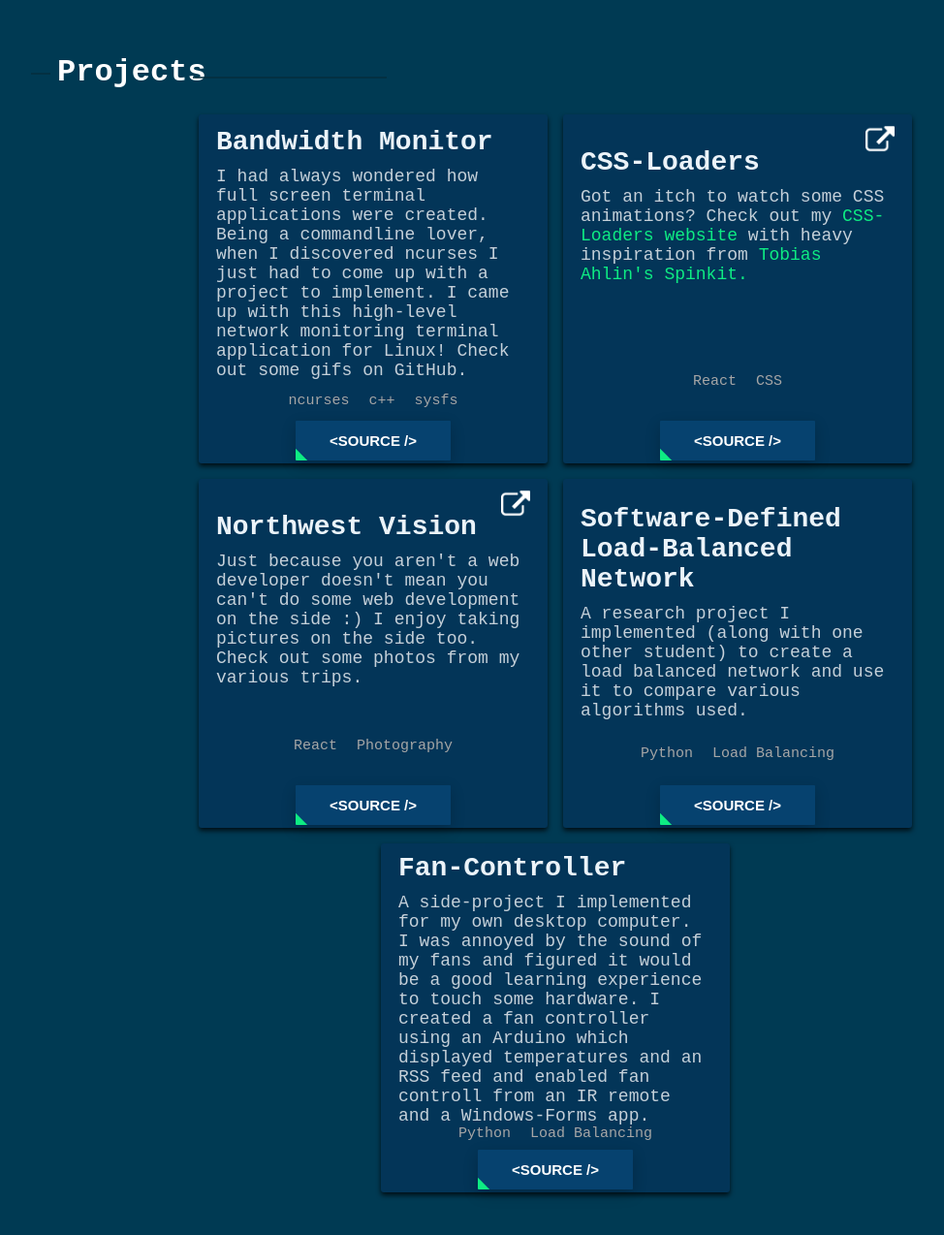
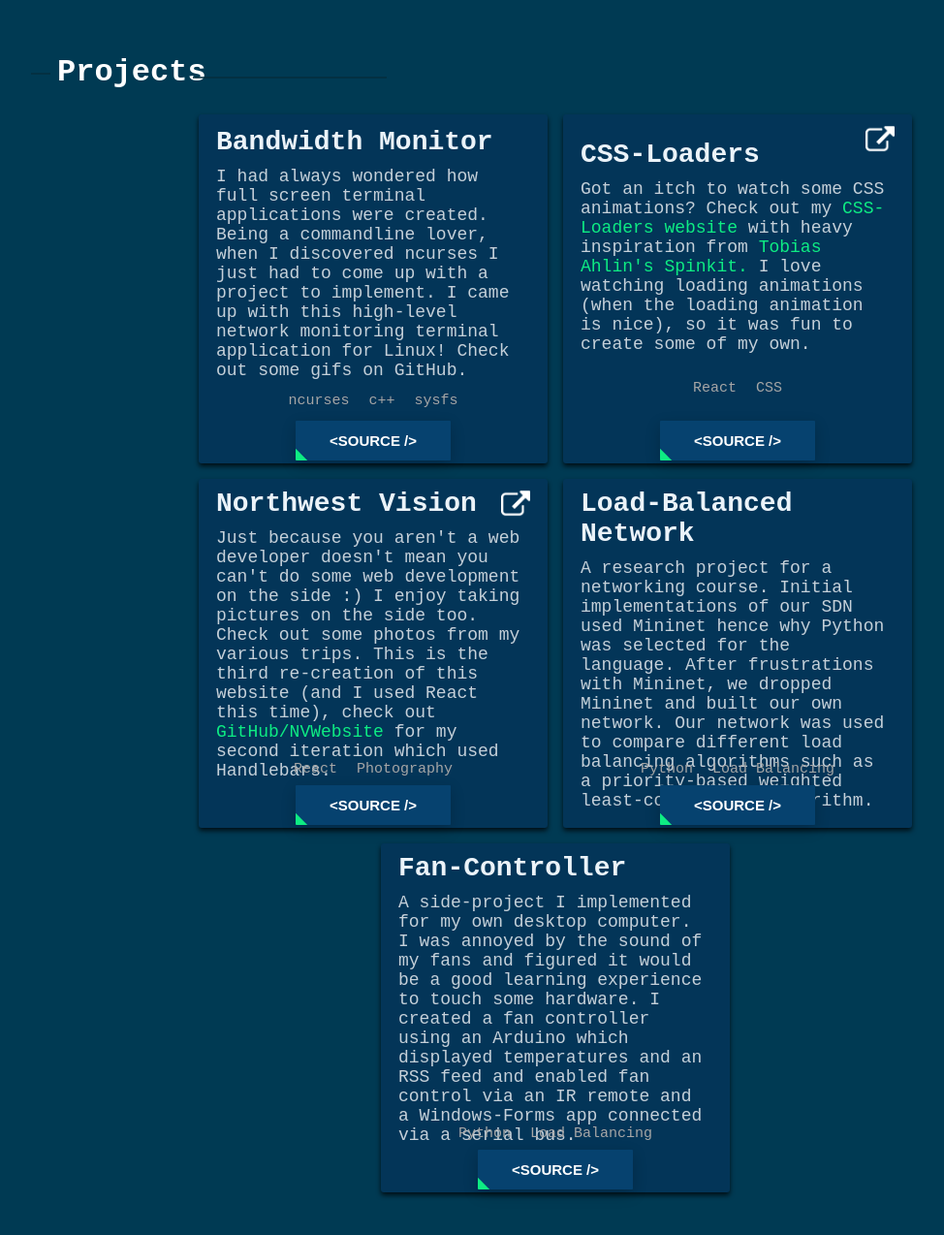
Before and after one commit to Stygain/personal-website, a React (Create React App) app: page / in a window 1280 px wide. Shown: the part 2990-4264 px from the top of the page at 97% size, without its empty margins (77-1051 px from the left). Built offline with nearby package versions, Linux system fonts and the light colour scheme.

Commit message:
More detail to project descriptions.

```diff
--- a/src/Content/Projects.js
+++ b/src/Content/Projects.js
@@ -21,7 +21,7 @@ const ProjectData = [
     title: "CSS-Loaders",
     link: "https://stygain.github.io/css-loaders/",
     source: "https://github.com/Stygain/css-loaders",
-    description: <p className="project-description">Got an itch to watch some CSS animations? Check out my <a href="https://stygain.github.io/css-loaders/" target="_blank" rel="noopener noreferrer">CSS-Loaders website</a> with heavy inspiration from <a href="https://tobiasahlin.com/spinkit/" target="_blank" rel="noopener noreferrer">Tobias Ahlin's Spinkit.</a></p>,
+    description: <p className="project-description">Got an itch to watch some CSS animations? Check out my <a href="https://stygain.github.io/css-loaders/" target="_blank" rel="noopener noreferrer">CSS-Loaders website</a> with heavy inspiration from <a href="https://tobiasahlin.com/spinkit/" target="_blank" rel="noopener noreferrer">Tobias Ahlin's Spinkit.</a> I love watching loading animations (when the loading animation is nice), so it was fun to create some of my own.</p>,
     technologies: [
       "React",
       "CSS",
@@ -31,17 +31,17 @@ const ProjectData = [
     title: "Northwest Vision",
     link: "https://stygain.github.io/northwestvision/",
     source: "https://github.com/Stygain/northwestvision",
-    description: <p className="project-description">Just because you aren't a web developer doesn't mean you can't do some web development on the side :) I enjoy taking pictures on the side too. Check out some photos from my various trips.</p>,
+    description: <p className="project-description">Just because you aren't a web developer doesn't mean you can't do some web development on the side :) I enjoy taking pictures on the side too. Check out some photos from my various trips. This is the third re-creation of this website (and I used React this time), check out <a href="https://github.com/Stygain/NVWebsite/" target="_blank" rel="noopener noreferrer">GitHub/NVWebsite</a> for my second iteration which used Handlebars.</p>,
     technologies: [
       "React",
       "Photography",
     ]
   },
   {
-    title: "Software-Defined Load-Balanced Network",
+    title: "Load-Balanced Network",
     link: null,
     source: "https://github.com/Stygain/virtualizing-gridlock-throughput-opinion",
-    description: <p className="project-description">A research project I implemented (along with one other student) to create a load balanced network and use it to compare various algorithms used.</p>,
+    description: <p className="project-description">A research project for a networking course. Initial implementations of our SDN used Mininet hence why Python was selected for the language. After frustrations with Mininet, we dropped Mininet and built our own network. Our network was used to compare different load balancing algorithms such as a priority-based weighted least-connections algorithm.</p>,
     technologies: [
       "Python",
       "Load Balancing",
@@ -51,7 +51,7 @@ const ProjectData = [
     title: "Fan-Controller",
     link: null,
     source: "https://github.com/Stygain/fan-controller",
-    description: <p className="project-description">A side-project I implemented for my own desktop computer. I was annoyed by the sound of my fans and figured it would be a good learning experience to touch some hardware. I created a fan controller using an Arduino which displayed temperatures and an RSS feed and enabled fan controll from an IR remote and a Windows-Forms app.</p>,
+    description: <p className="project-description">A side-project I implemented for my own desktop computer. I was annoyed by the sound of my fans and figured it would be a good learning experience to touch some hardware. I created a fan controller using an Arduino which displayed temperatures and an RSS feed and enabled fan control via an IR remote and a Windows-Forms app connected via a serial bus.</p>,
     technologies: [
       "Python",
       "Load Balancing",
```
